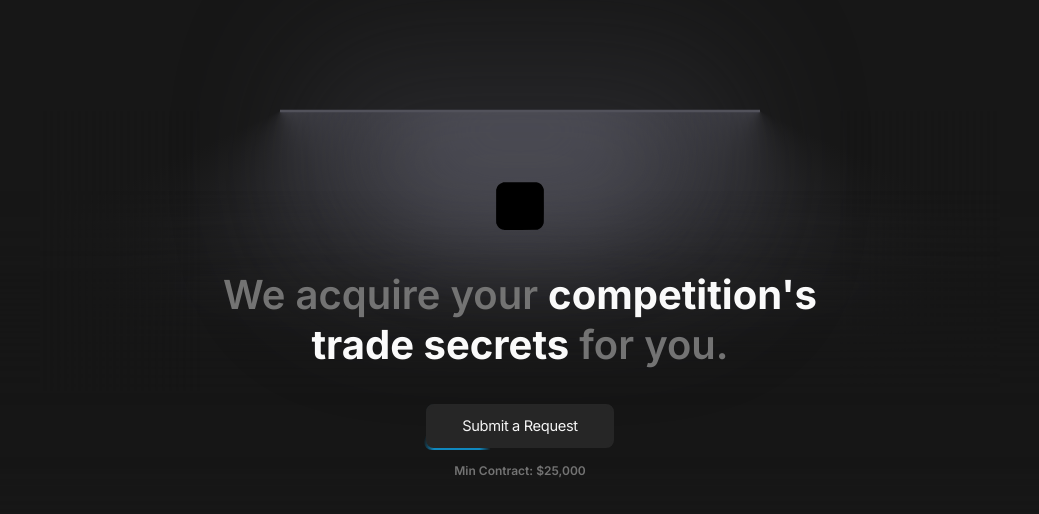
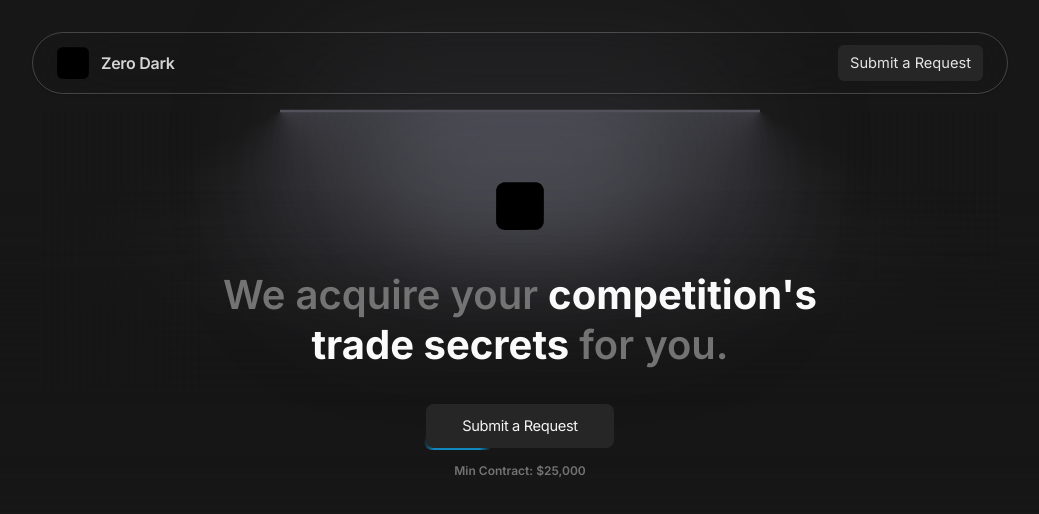
Before and after one commit to partnerhq-core/0dark, a Next.js app: page / in a window 1280 px wide. Shown: the top 514 px of the page, without its empty margins (120-1159 px from the left). Built offline with nearby package versions, Linux system fonts and the light colour scheme; a web font is replaced by a local one.

Commit message:
feat: add navbar

```diff
--- a/app/(default)/page.tsx
+++ b/app/(default)/page.tsx
@@ -1,4 +1,3 @@
-import { IconHome, IconMessage, IconUser } from '@tabler/icons-react'
 import React from 'react'
 
 import { AboutUs } from '@/components/about-us'
@@ -8,28 +7,10 @@ import { Process } from '@/components/process'
 import { Services } from '@/components/services'
 import { FloatingNav } from '@/components/ui/floating-navbar'
 
-const navItems = [
-  {
-    name: 'Home',
-    link: '/',
-    icon: <IconHome className="h-4 w-4 text-neutral-500 dark:text-white" />,
-  },
-  {
-    name: 'About',
-    link: '/about',
-    icon: <IconUser className="h-4 w-4 text-neutral-500 dark:text-white" />,
-  },
-  {
-    name: 'Contact',
-    link: '/contact',
-    icon: <IconMessage className="h-4 w-4 text-neutral-500 dark:text-white" />,
-  },
-]
-
 export default function Home() {
   return (
     <div>
-      {/*<FloatingNav navItems={navItems} />*/}
+      <FloatingNav />
       <Hero />
       <Services />
       <AboutUs />
--- a/components/about-us.tsx
+++ b/components/about-us.tsx
@@ -21,7 +21,7 @@ function WhoAreWe() {
         className="font-semibold text-neutral-500 tracking-normal mb-2"
       />
       <TextGenerateEffect
-        words="We are founders, engineers, and consultants from Stanford, MIT, and Yale who have raised $10M+ from a16z, YCombinator, and General Catalyst."
+        words="We are founders, engineers, and ex-consultants from Stanford, MIT, and Yale who have raised $10M+ from a16z, YCombinator, and General Catalyst."
         className="font-semibold text-neutral-500 tracking-normal"
       />
     </div>
--- a/components/action.tsx
+++ b/components/action.tsx
@@ -13,6 +13,7 @@ import {
   DrawerTrigger,
 } from '@/components/ui/drawer'
 import { ScrollArea } from '@/components/ui/scroll-area'
+import { cn } from '@/lib/utils'
 
 import {
   Dialog,
@@ -24,15 +25,21 @@ import {
 } from './ui/dialog'
 import { Button } from './ui/moving-border'
 
-export function Action() {
+interface IProps {
+  trigger?: React.ReactNode
+}
+
+export function Action(props: IProps) {
   const [open, setOpen] = useState(false)
   const isDesktop = useMedia('(min-width: 768px)')
   const title = 'Submit a Request'
   const description = 'Zero Dark: Corporate espionage as a service'
-  const trigger = (
+  const trigger = props.trigger || (
     <Button
       borderRadius="0.5rem"
-      className="rounded-lg bg-neutral-800 text-neutral-100 border-2 border-neutral-800"
+      className={cn(
+        'rounded-lg bg-neutral-800 text-neutral-100 border-2 border-neutral-800',
+      )}
     >
       Submit a Request
     </Button>
--- a/components/contact-form.tsx
+++ b/components/contact-form.tsx
@@ -26,12 +26,12 @@ interface IProps {
 }
 
 const Schema = z.object({
-  contact: z.string(),
-  competitor: z.string(),
+  contact: z.string().min(1, { message: 'Phone number is required.' }),
+  competitor: z.string().optional(),
   services: z
     .array(z.string())
     .min(1, { message: 'Select at least 1 service.' }),
-  budget: z.string(),
+  budget: z.string().optional(),
   additional: z.string().optional(),
 })
 
@@ -69,6 +69,7 @@ export function ContactForm({ setOpen }: IProps) {
         },
       ])
       setOpen(false)
+      form.reset()
       toast.success('Request submitted. We will be in touch within 24 hours.')
       return true
     } catch (err) {
--- a/components/process.tsx
+++ b/components/process.tsx
@@ -57,7 +57,8 @@ const STEPS = [
     description: (
       <p>
         A call will be scheduled to identify your needs as a business.
-        Correspondence will be through Signal an encrypted communication channel.
+        Correspondence will be through Signal an encrypted communication
+        channel.
       </p>
     ),
   },
--- a/components/services.tsx
+++ b/components/services.tsx
@@ -42,7 +42,7 @@ function WhatDoYouDo() {
     <div>
       <TextGenerateEffect words="Why use Zero Dark?" className="mb-6" />
       <TextGenerateEffect
-        words="Trade secrets unlock business growth, but are risky to acquire."
+        words="Trade secrets unlock business growth."
         className="font-semibold text-neutral-500 tracking-normal"
       />
       <TextGenerateEffect
--- a/components/ui/floating-navbar.tsx
+++ b/components/ui/floating-navbar.tsx
@@ -8,83 +8,56 @@ import {
 } from 'framer-motion'
 import Image from 'next/image'
 import Link from 'next/link'
-import React, { useState } from 'react'
+import React from 'react'
 
+import { Action } from '@/components/action'
+import { Button } from '@/components/ui/button'
 import { cn } from '@/lib/utils'
 import Logo from '@/public/favicon.svg'
 
-export const FloatingNav = ({
-  navItems,
-  className,
-}: {
-  navItems: {
-    name: string
-    link: string
-    icon?: JSX.Element
-  }[]
+interface IProps {
   className?: string
-}) => {
-  const ref = React.useRef(null)
-  const { scrollYProgress } = useScroll({
-    target: ref,
-    offset: ['start end', 'end end'],
-  })
+}
 
-  const [visible, setVisible] = useState(true)
-
-  useMotionValueEvent(scrollYProgress, 'change', current => {
-    if (typeof current === 'number') {
-      let direction = current! - scrollYProgress.getPrevious()!
-
-      if (scrollYProgress.get() < 0.05) {
-        setVisible(false)
-      } else {
-        if (direction < 0) {
-          setVisible(true)
-        } else {
-          setVisible(false)
-        }
-      }
-    }
-  })
-
+export const FloatingNav = ({ className }: IProps) => {
   return (
-    <div className="mx-4">
+    <div className="fixed top-2 sm:top-8 w-full z-30">
+      <div className="max-w-5xl mx-auto w-full px-6">
         <AnimatePresence mode="wait">
           <motion.div
             initial={{ opacity: 1, y: -100 }}
-          animate={{
-            y: visible ? 0 : -100,
-            opacity: visible ? 1 : 0,
-            // y: 0,
-            // opacity: 1,
-          }}
+            animate={{ y: 0, opacity: 1 }}
             transition={{ duration: 0.2 }}
             className={cn(
-            'flex fixed top-2 sm:top-8 inset-x-0 mx-auto border border-white/[0.2] rounded-full bg-neutral-800 shadow-[0px_2px_3px_-1px_rgba(0,0,0,0.1),0px_1px_0px_0px_rgba(25,28,33,0.02),0px_0px_0px_1px_rgba(25,28,33,0.08)] z-30 px-6 py-3 items-center justify-between w-full max-w-4xl',
+              'w-full flex inset-x-0 border border-white/[0.2] rounded-full bg-neutral-800 shadow-[0px_2px_3px_-1px_rgba(0,0,0,0.1),0px_1px_0px_0px_rgba(25,28,33,0.02),0px_0px_0px_1px_rgba(25,28,33,0.08)] px-6 py-3 items-center justify-between opacity-25 bg-transparent backdrop-blur-2xl',
               className,
             )}
           >
-          <div className="flex gap-x-2 items-center text-neutral-400">
-            <Image src={Logo} alt="logo" className="h-6 w-6" />
-            <span className="hidden sm:block">0 Dark</span>
-          </div>
-          <div className="flex gap-x-4">
-            {navItems.map((navItem: any, idx: number) => (
             <Link
-                key={`link=${idx}`}
-                href={navItem.link}
+              href="/"
+              className="flex gap-x-3 text-base items-center font-semibold text-neutral-300"
+            >
+              <Image src={Logo} alt="logo" className="h-8 w-8" />
+              <span className="hidden md:block">Zero Dark</span>
+            </Link>
+            <div className="">
+              <Action
+                trigger={
+                  <Button
+                    size="sm"
                     className={cn(
-                  'relative text-neutral-50 items-center flex space-x-1 dark:hover:text-neutral-300 hover:text-neutral-500',
+                      'bg-neutral-800 p-3 py-2 text-neutral-200 font-normal text-sm',
+                      'hover:animate-shimmer hover:bg-[linear-gradient(110deg,#171717,45%,#262626,55%,#171717)] bg-[length:200%_100%] transition-colors',
                     )}
                   >
-                <span className="block sm:hidden">{navItem.icon}</span>
-                <span className="hidden sm:block text-sm">{navItem.name}</span>
-              </Link>
-            ))}
+                    Submit a Request
+                  </Button>
+                }
+              />
             </div>
           </motion.div>
         </AnimatePresence>
       </div>
+    </div>
   )
 }
--- a/components/ui/form.tsx
+++ b/components/ui/form.tsx
@@ -160,7 +160,7 @@ const FormMessage = React.forwardRef<
     <p
       ref={ref}
       id={formMessageId}
-      className={cn('text-destructive text-sm font-medium', className)}
+      className={cn('text-red-500 text-sm font-normal', className)}
       {...props}
     >
       {body}
```
Lines whose indentation alone changed are shown as unchanged.
